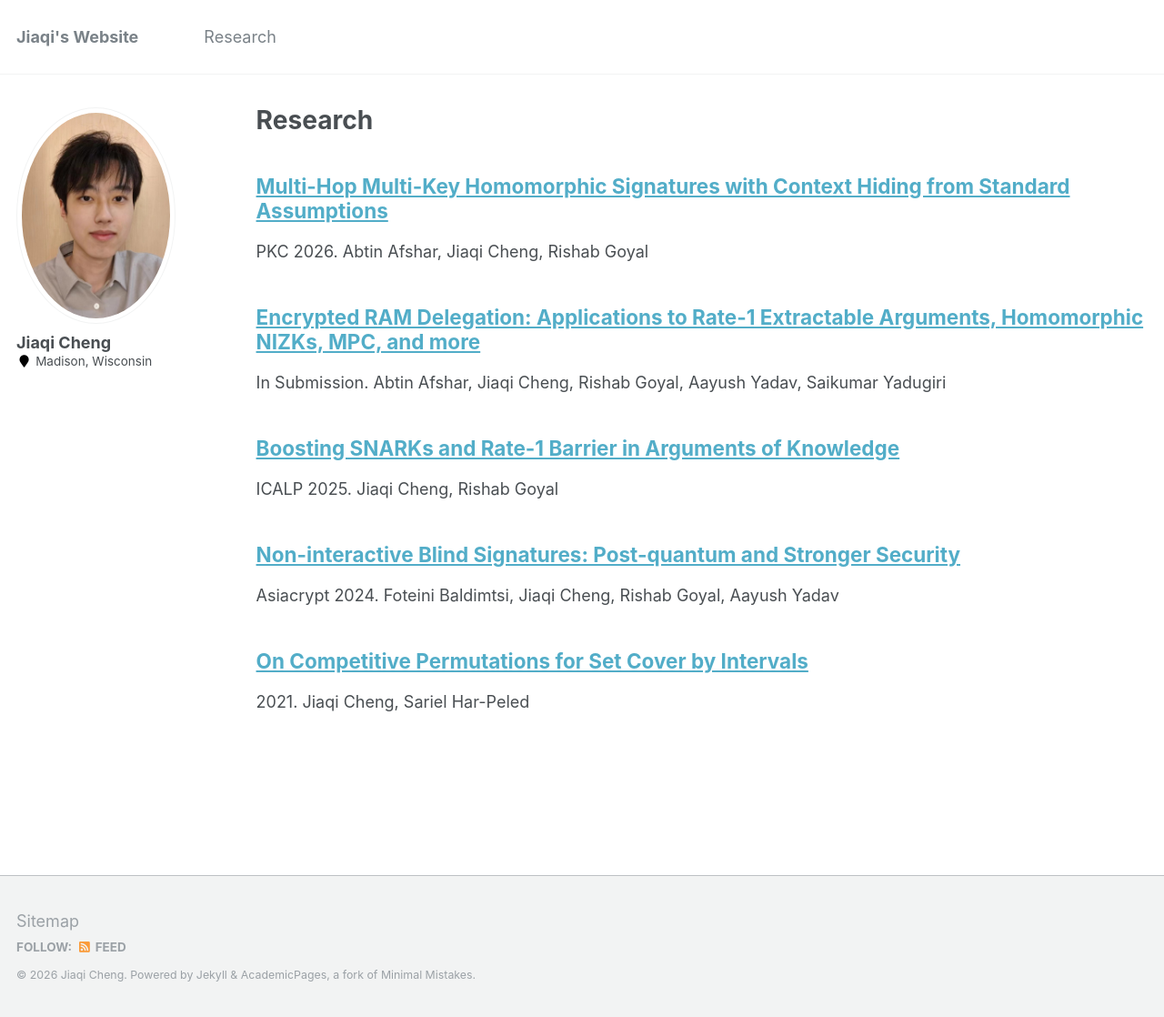
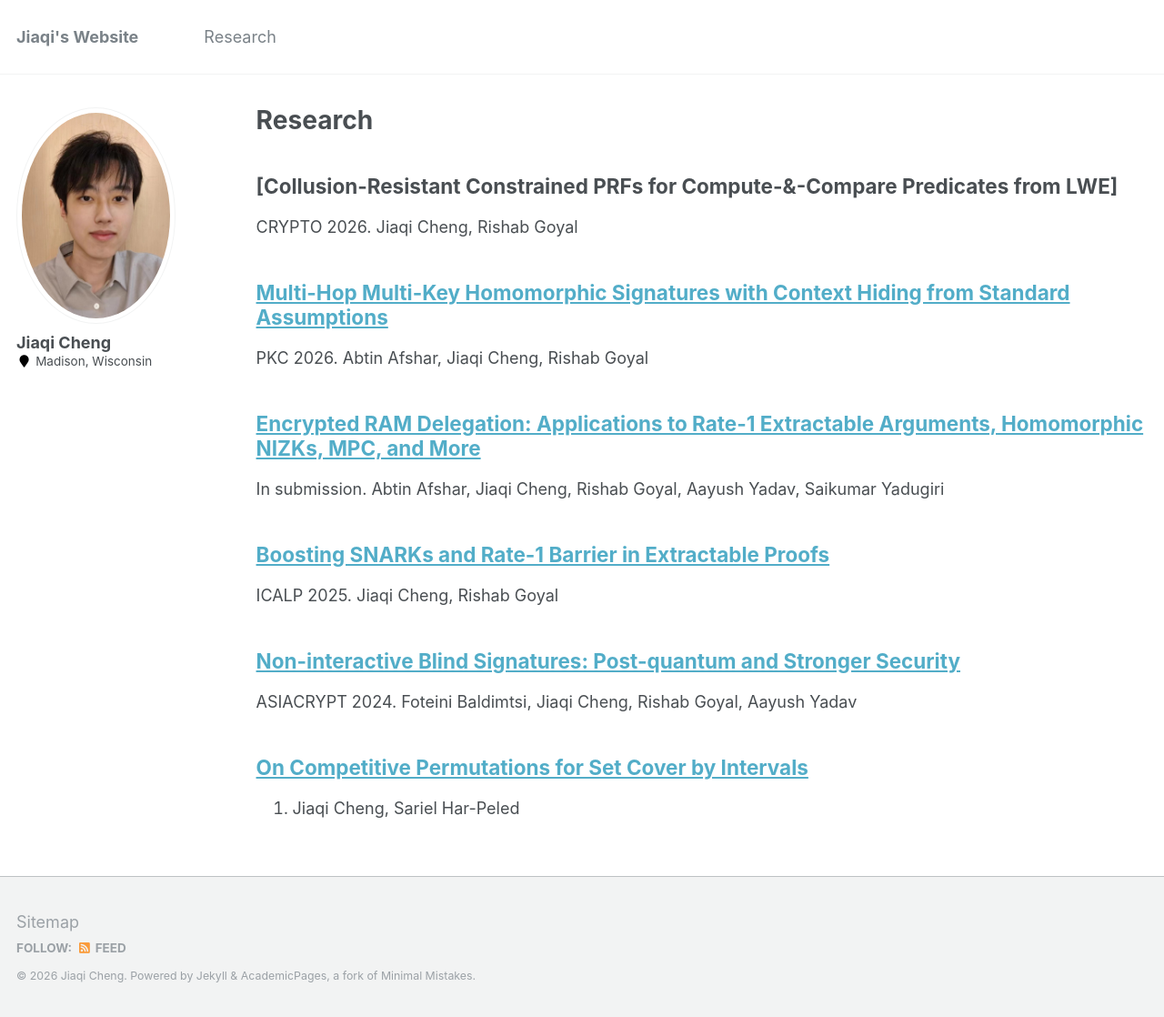
Before and after one commit to JackyCheng1999/JackyCheng1999.github.io, a Jekyll site: the page built from _pages/publications.md, in a window 1280 px wide and 1118 px high. Shown: the whole window at 91% size. Built offline with Jekyll 4.4.1, drawn with Linux system fonts in a browser that asks for light colours.

Commit message:
update website

```diff
--- a/_pages/publications.md
+++ b/_pages/publications.md
@@ -11,23 +11,20 @@ author_profile: true
 
 {% include base_path %}
 
-{% for post in site.publications reversed %}
-  {% include archive-single.html %}
-{% endfor %}
+## [Collusion-Resistant Constrained PRFs for Compute-&-Compare Predicates from LWE]
+CRYPTO 2026. Jiaqi Cheng, Rishab Goyal
 
 ## [Multi-Hop Multi-Key Homomorphic Signatures with Context Hiding from Standard Assumptions](https://eprint.iacr.org/2024/931.pdf)
-PKC 2026\. Abtin Afshar, Jiaqi Cheng, Rishab Goyal
+PKC 2026. Abtin Afshar, Jiaqi Cheng, Rishab Goyal
 
-## [Encrypted RAM Delegation: Applications to Rate-1 Extractable Arguments, Homomorphic NIZKs, MPC, and more](https://eprint.iacr.org/2024/1806.pdf)
-In Submission\. Abtin Afshar, Jiaqi Cheng, Rishab Goyal, Aayush Yadav, Saikumar Yadugiri
+## [Encrypted RAM Delegation: Applications to Rate-1 Extractable Arguments, Homomorphic NIZKs, MPC, and More](https://eprint.iacr.org/2024/1806.pdf)
+In submission. Abtin Afshar, Jiaqi Cheng, Rishab Goyal, Aayush Yadav, Saikumar Yadugiri
 
-
-## [Boosting SNARKs and Rate-1 Barrier in Arguments of Knowledge](https://eprint.iacr.org/2024/1603.pdf)
-ICALP 2025\. Jiaqi Cheng, Rishab Goyal
+## [Boosting SNARKs and Rate-1 Barrier in Extractable Proofs](https://eprint.iacr.org/2024/1603.pdf)
+ICALP 2025. Jiaqi Cheng, Rishab Goyal
 
 ## [Non-interactive Blind Signatures: Post-quantum and Stronger Security](https://eprint.iacr.org/2024/614.pdf)
-Asiacrypt 2024. Foteini Baldimtsi, Jiaqi Cheng, Rishab Goyal, Aayush Yadav
+ASIACRYPT 2024. Foteini Baldimtsi, Jiaqi Cheng, Rishab Goyal, Aayush Yadav
 
 ## [On Competitive Permutations for Set Cover by Intervals](https://arxiv.org/pdf/2110.14528)
-
-2021\. Jiaqi Cheng, Sariel Har-Peled
+2021. Jiaqi Cheng, Sariel Har-Peled
```
